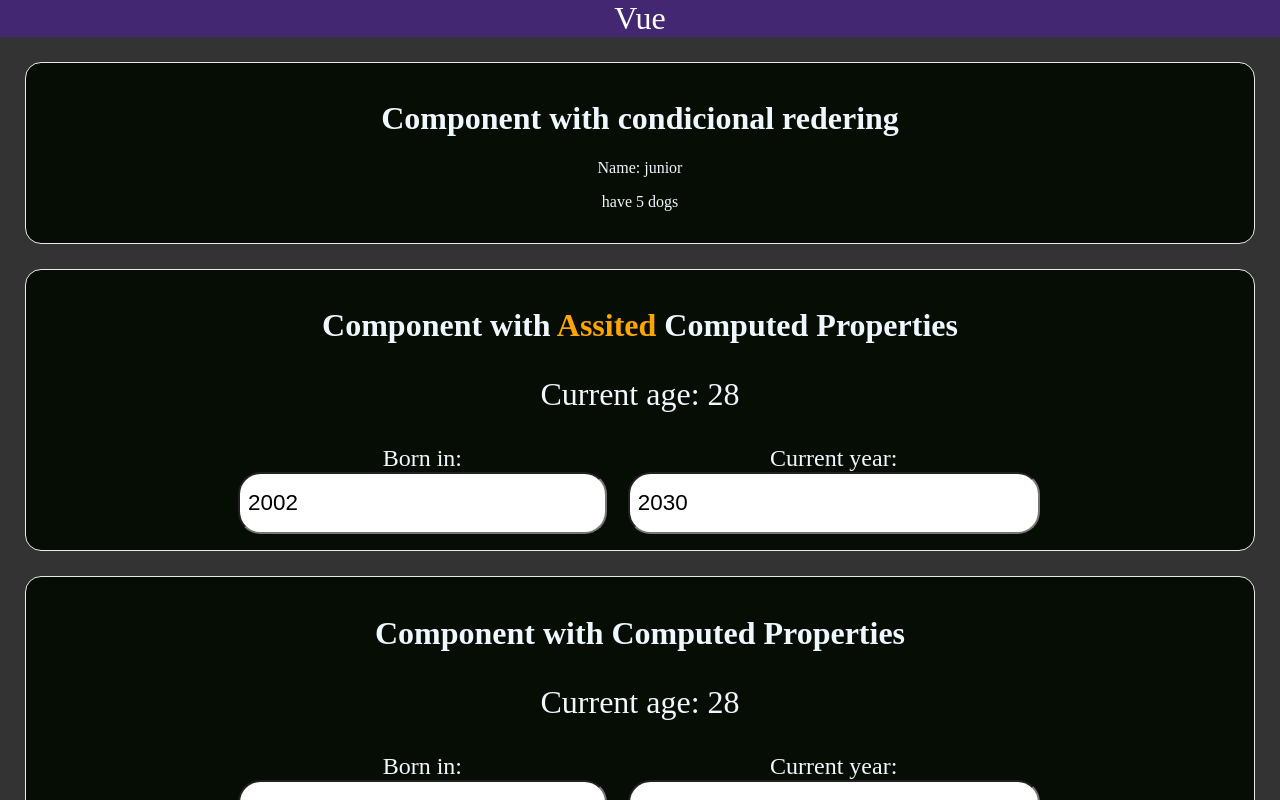
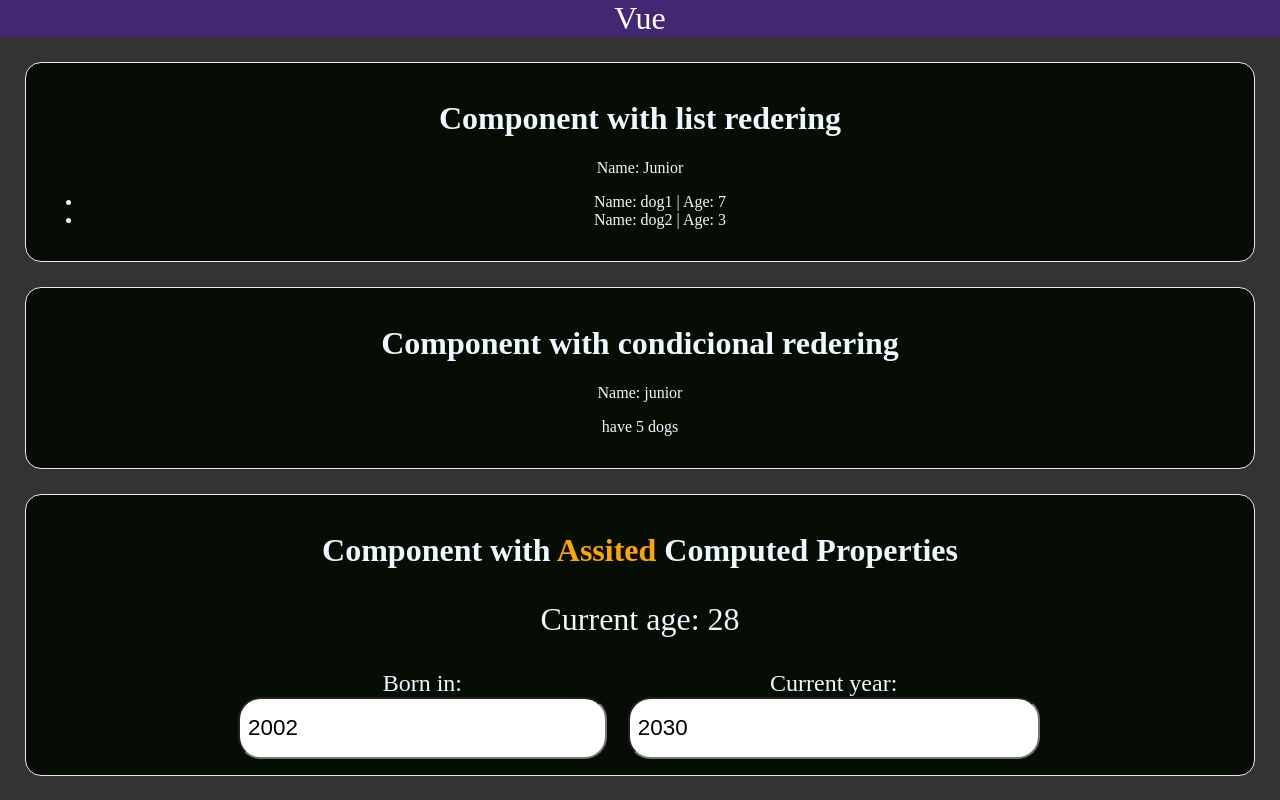
Before and after one commit to AltamiroF-22/vue-learning-basic, a Vue app: page / in a window 1280 px wide. Shown: the top 800 px of the page. Built offline with nearby package versions, Linux system fonts and the light colour scheme.

Commit message:
list redering

```diff
--- a/src/App.vue
+++ b/src/App.vue
@@ -9,6 +9,7 @@ import ListenEvent from './components/ListenEvent.vue';
 import ComputedProperties from './components/ComputedProperties.vue';
 import AssitedComputedProperties from './components/AssitedComputedProperties.vue';
 import CondicionalRedering from './components/CondicionalRedering.vue';
+import ListRederization from './components/ListRederization.vue';
 
 import { products } from './components/WithData.vue';
 </script>
@@ -17,6 +18,12 @@ import { products } from './components/WithData.vue';
   <header>
     Vue
   </header>
+  <ListRederization name="Junior"
+  :dogs="[
+    {name: 'dog1', id: '1212', age: 7},
+    {name: 'dog2', id: '12', age: 3}
+    ]"/>
+
   <CondicionalRedering name="junior" :dogsQuantity="5"/>
   <AssitedComputedProperties/>
   <ComputedProperties/>
--- /dev/null
+++ b/src/components/ListRederization.vue
@@ -0,0 +1,19 @@
+<script setup>
+    import { defineProps } from 'vue';
+    defineProps({
+        name: String,
+        dogs: Array
+    })
+</script>
+
+<template>
+    <div class="component">
+        <h1>Component with  list redering</h1>
+        <p>Name: {{ name }}</p>
+        <ul>
+            <li v-for="dog in dogs" :key="dog.id">
+                Name: {{ dog.name }} | Age: {{ dog.age }}
+            </li>
+        </ul>
+    </div>
+</template>
```
